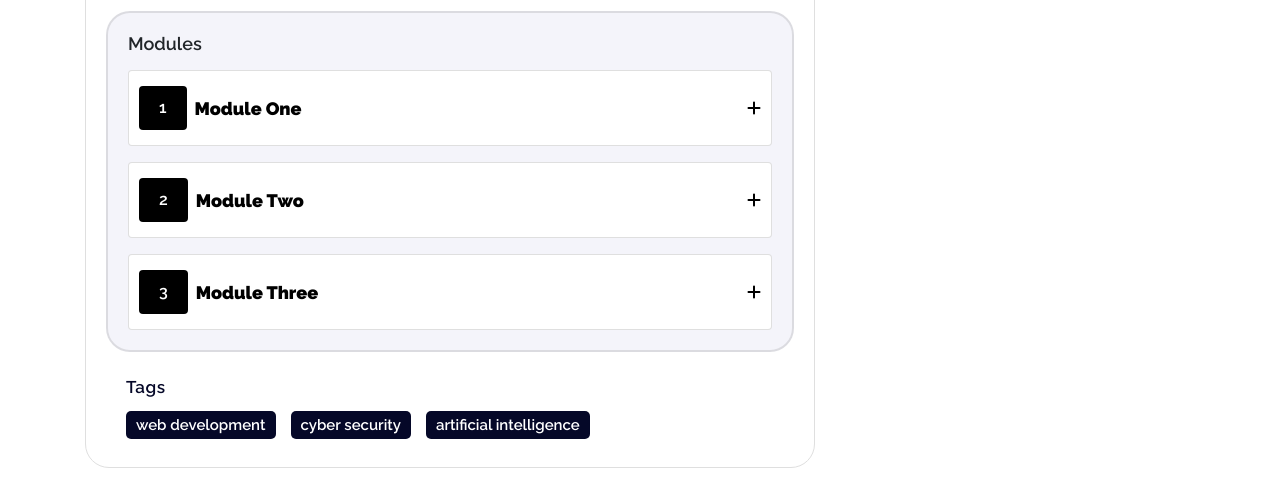
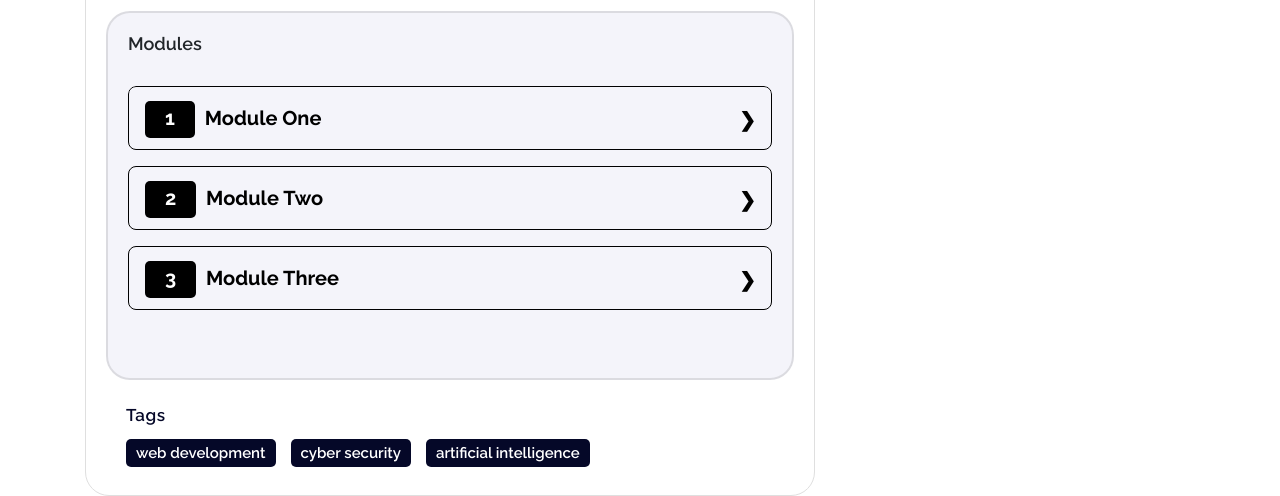
Before and after one commit to antorntech/intelligentsystem-v2, a React (Vite) app: page /training/1 in a window 1280 px wide. Shown: the part 1760-2256 px from the top of the page. Built offline with nearby package versions, Linux system fonts and the light colour scheme; some icons are missing.

Commit message:
add new accordion

```diff
--- a/src/pages/TrainingDetails.jsx
+++ b/src/pages/TrainingDetails.jsx
@@ -1,6 +1,7 @@
 import React, { useState } from "react";
 import PageHeader from "../shared/PageHeader";
 import { Link } from "react-router-dom";
+import TrainingModules from "../trainingmodules/TrainingModules";
 
 const TrainingDetails = () => {
   const [activeIndex, setActiveIndex] = useState(null);
@@ -31,41 +32,6 @@ const TrainingDetails = () => {
       "Sign up through our easy-to-use online portal or contact our team.",
       "Attend sessions, complete assignments, and engage with instructors.",
       "Obtain your certificate upon successful completion of the course.",
-    ],
-    modules: [
-      {
-        id: 1,
-        heading: "headingOne",
-        title: "Module One",
-        description:
-          "Learn the basics of React and start building modern web applications.",
-        list: [
-          "Introduction to React",
-          "Installing React",
-          "Creating a React App",
-        ],
-      },
-      {
-        id: 2,
-        heading: "headingTwo",
-        title: "Module Two",
-        description:
-          "Dive deep into advanced JavaScript concepts and improve your coding skills.",
-        list: [
-          "Introduction to JavaScript",
-          "Variables and Data Types",
-          "Control Structures",
-        ],
-      },
-
-      {
-        id: 3,
-        heading: "headingThree",
-        title: "Module Three",
-        description:
-          "Understand the fundamentals of CSS and how to style web pages effectively.",
-        list: ["Introduction to CSS", "CSS Selectors", "CSS Properties"],
-      },
     ],
   };
 
@@ -124,7 +90,7 @@ const TrainingDetails = () => {
   ];
   return (
     <>
-      <PageHeader title="Service Details" />
+      <PageHeader title="Training Details" />
       <section className="blog">
         <div className="container">
           <div className="row">
@@ -210,73 +176,7 @@ const TrainingDetails = () => {
                         <h4 style={{ fontSize: "18px", fontWeight: "600" }}>
                           Modules
                         </h4>
-                        <div id="accordion">
-                          {service?.modules.map((module, index) => (
-                            <div key={module.id} className="card active mt-3">
-                              <button
-                                style={{
-                                  color: "#000",
-                                  display: "flex",
-                                  alignItems: "center",
-                                  padding: "15px 10px",
-                                  justifyContent: "space-between",
-                                }}
-                                onClick={() => toggleCollapse(index)} // Attach the toggle function here
-                                aria-expanded={activeIndex === index}
-                                aria-controls={module.id}
-                              >
-                                <div
-                                  style={{
-                                    color: "#000",
-                                    display: "flex",
-                                    alignItems: "center",
-                                    justifyContent: "space-between",
-                                  }}
-                                >
-                                  <span className="moduleNumber">
-                                    {module.id}
-                                  </span>
-                                  <span
-                                    className="ml-2"
-                                    style={{
-                                      fontSize: "18px",
-                                      fontWeight: "1000",
-                                    }}
-                                  >
-                                    {module.title}
-                                  </span>
-                                </div>
-                                <i
-                                  className={`fa-solid ${
-                                    activeIndex === index
-                                      ? "fa-minus"
-                                      : "fa-plus"
-                                  }`}
-                                ></i>
-                              </button>
-                              <div
-                                id={module.id}
-                                className={`collapse scale-up-ver-top ${
-                                  activeIndex === index ? "show" : ""
-                                }`}
-                                aria-labelledby={module.heading}
-                                data-parent="#accordion"
-                              >
-                                <div className="card-body">
-                                  <p>{module.description}</p>
-                                  <ul className="mt-1">
-                                    {module?.list?.map((subModule) => (
-                                      <li key={subModule}>
-                                        <i className="fa-solid fa-check mr-2"></i>
-                                        {subModule}
-                                      </li>
-                                    ))}
-                                  </ul>
-                                </div>
-                              </div>
-                            </div>
-                          ))}
-                        </div>
+                        <TrainingModules />
                       </blockquote>
                     </div>
                     <div className="post-footer">
--- /dev/null
+++ b/src/trainingmodules/TrainingModules.css
@@ -0,0 +1,93 @@
+.accordion-wrapper {
+  border-radius: 8px;
+  overflow: hidden;
+  margin: 2em auto;
+  background-color: transparent;
+}
+
+.accordion {
+  width: 100%;
+  color: white;
+  overflow: hidden;
+  margin-bottom: 16px;
+  border: 1px solid #000;
+  border-radius: 8px;
+}
+
+.accordion-label {
+  display: flex;
+  justify-content: space-between;
+  align-items: center;
+  padding: 16px;
+  margin: 0;
+  font-weight: bold;
+  cursor: pointer;
+  font-size: 20px;
+  color: #000;
+  transition: background-color 0.3s ease;
+}
+
+.accordion-label .module-number {
+  font-size: 20px;
+  color: #ffffff;
+  font-weight: bold;
+  padding: 5px 20px;
+  padding-bottom: 8px;
+  border-radius: 5px;
+  margin-right: 5px;
+  background-color: #000;
+}
+
+.accordion-label:hover {
+  background-color: #050828;
+  color: #ffffff;
+}
+
+.accordion-label:hover .module-number {
+  background-color: #ffffff;
+  color: #000;
+}
+
+.accordion-label::after {
+  content: "\276F";
+  width: 16px;
+  height: 26px;
+  text-align: center;
+  transition: transform 0.3s ease;
+  transform: rotate(0deg);
+}
+
+.accordion-label.open {
+  background-color: #050828;
+  color: #ffffff;
+}
+
+.accordion-label.open .module-number {
+  background-color: #ffffff;
+  color: #000;
+}
+
+.accordion-content {
+  max-height: 0;
+  padding: 0 16px;
+  color: #000;
+  background-color: #ffffff;
+  transition: max-height 0.4s ease, padding 0.4s ease;
+  overflow: hidden;
+}
+
+.accordion-content.open {
+  max-height: 500px;
+  padding: 16px;
+}
+
+.accordion-content p {
+  margin: 0;
+  padding: 16px 0;
+  font-size: 18px;
+  line-height: 1.6;
+}
+
+.accordion-label.open::after {
+  transform: rotate(90deg);
+}
--- /dev/null
+++ b/src/trainingmodules/TrainingModules.jsx
@@ -0,0 +1,73 @@
+import React, { useState } from "react";
+import "./TrainingModules.css";
+
+const modules = [
+  {
+    id: 1,
+    title: "Module One",
+    description:
+      "Learn the basics of React and start building modern web applications.",
+    list: ["Introduction to React", "Installing React", "Creating a React App"],
+  },
+  {
+    id: 2,
+    title: "Module Two",
+    description:
+      "Dive deep into advanced JavaScript concepts and improve your coding skills.",
+    list: [
+      "Introduction to JavaScript",
+      "Variables and Data Types",
+      "Control Structures",
+    ],
+  },
+  {
+    id: 3,
+    title: "Module Three",
+    description:
+      "Understand the fundamentals of CSS and how to style web pages effectively.",
+    list: ["Introduction to CSS", "CSS Selectors", "CSS Properties"],
+  },
+];
+
+const TrainingModules = () => {
+  const [activeModuleId, setActiveModuleId] = useState(null);
+
+  const handleAccordionClick = (id) => {
+    setActiveModuleId((prevActiveModuleId) =>
+      prevActiveModuleId === id ? null : id
+    );
+  };
+
+  return (
+    <section className="accordion-wrapper" role="tablist">
+      {modules.map((module, index) => (
+        <div className="accordion" key={module.id}>
+          <lavel
+            className={`accordion-label ${
+              activeModuleId === module.id ? "open" : ""
+            }`}
+            onClick={() => handleAccordionClick(module.id)}
+          >
+            <span>
+              <span className="module-number">{index + 1}</span> {module.title}
+            </span>
+          </lavel>
+          <div
+            className={`accordion-content ${
+              activeModuleId === module.id ? "open" : ""
+            }`}
+          >
+            <p>{module.description}</p>
+            <ul>
+              {module.list.map((item, index) => (
+                <li key={index}>{item}</li>
+              ))}
+            </ul>
+          </div>
+        </div>
+      ))}
+    </section>
+  );
+};
+
+export default TrainingModules;
```
